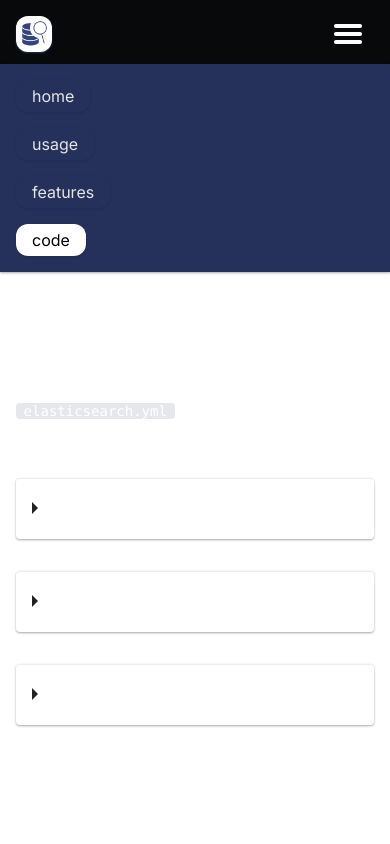
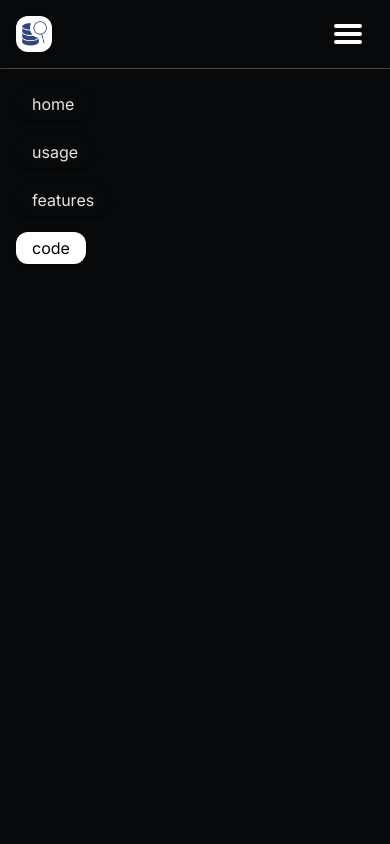
Before and after one commit to cars10/elasticvue_com-react, a Next.js app: page /usage in a window 390 px wide. Both pictures are taken after a click on the button "Menu". Shown: the top 844 px of the page. Built offline with nearby package versions, Linux system fonts and the light colour scheme.

Commit message:
fix navbar

```diff
--- a/src/components/layout/Header/Header.tsx
+++ b/src/components/layout/Header/Header.tsx
@@ -44,7 +44,7 @@ export default function Header() {
           </div>
 
           <div
-            className={`${menuOpen ? 'absolute left-0 top-16 flex w-full flex-col items-start gap-4 bg-primary py-4 shadow-main' : 'mr-14 hidden py-3 lg:mr-0 lg:flex'}`}
+            className={`${menuOpen ? 'absolute z-2 left-0 top-18 bottom-0 flex w-full flex-col items-start gap-4 bg-primary py-4 shadow-main' : 'mr-14 hidden py-3 lg:mr-0 lg:flex'}`}
             onClick={() => setMenuOpen(false)}
           >
             {links.map((attributes, index) => (
--- a/src/styles/globals.css
+++ b/src/styles/globals.css
@@ -1,11 +1,7 @@
 @import 'tailwindcss';
 
 @theme {
-  --color-primary: #25315b;
-  --color-primary-light: #34457f;
-  --color-primary-intense: #1461b8;
-  --color-secondary: #191c24;
-  --color-dark: #010101;
+  --color-primary: #08090a;
 
   --shadow-main: 0 1px 3px rgba(0, 0, 0, 0.12), 0 1px 2px rgba(0, 0, 0, 0.24);
   --shadow-main-ele: 0 3px 6px rgba(0, 0, 0, 0.16),
```
